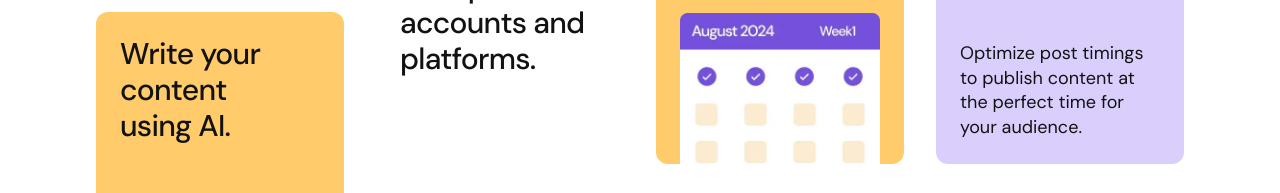
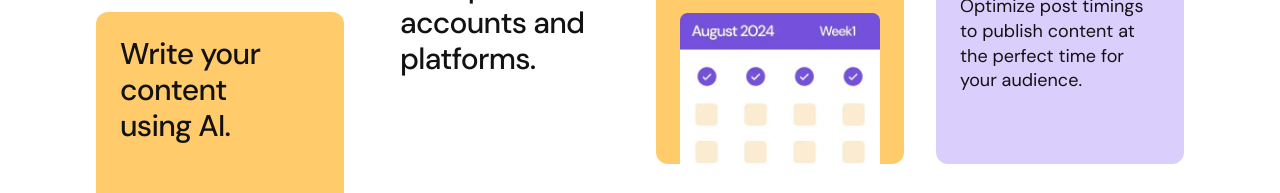
Before and after one commit to mrg-repo/SBA3-Design-Development, a plain HTML site: page index.html in a window 1280 px wide. Shown: the part 503-696 px from the top of the page. Drawn offline with nearby package versions, Linux system fonts and the light colour scheme.

Commit message:
Schedule Paragraph Spacing Fix

```diff
--- a/index.html
+++ b/index.html
@@ -33,8 +33,7 @@
   <main class="grid gap-8 max-w-xl mx-auto px-4 py-8 md:grid-cols-2 md:max-w-3xl xl:max-w-[1120px] xl:grid-cols-4">
 
     <article class="hero-tile bg-purple-500 text-white text-center rounded-xl px-6 py-10 flex flex-col items-center gap-4">
-      <h1 class="text-5xl font-medium leading-none">Social Media <span class="text-yellow-500">10x</span>
-        <em>Faster</em> with AI</h1>
+      <h1 class="text-5xl font-medium leading-none">Social Media <span class="text-yellow-500">10x</span><em>Faster</em> with AI</h1>
       <img class="w-48" src="./assets/images/illustration-five-stars.webp" alt="Five stars">
       <p class="text-lg">Over 4,000 5-star reviews</p>
     </article>
@@ -52,7 +51,7 @@
     <article class="schedule-tile bg-purple-100 rounded-xl p-6 flex flex-col gap-6 text-center xl:text-left overflow-hidden">
       <h2 class="text-2xl xl:text-3xl font-medium leading-none tracking-tight">Schedule to social media.</h2>
       <img class="xl:w-[180%] xl:max-w-none" src="./assets/images/illustration-schedule-posts.webp" alt="Best time to post chart">
-      <p class="text-lg leading-snug mt-auto">Optimize post timings to publish content at the perfect time for your audience.</p>
+      <p class="text-lg leading-snug">Optimize post timings to publish content at the perfect time for your audience.</p>
     </article>
 
     <article
```
